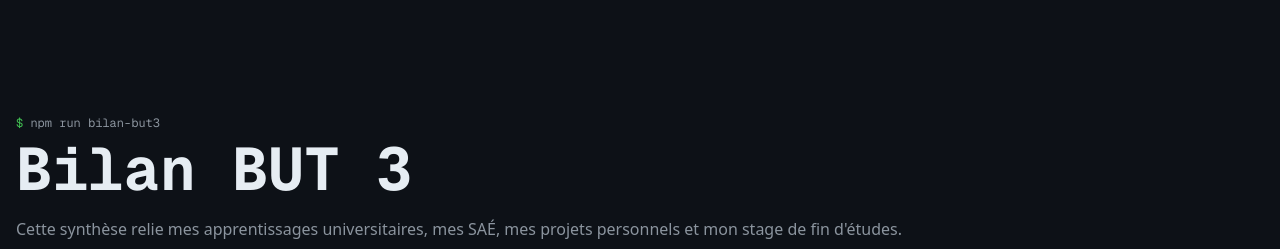
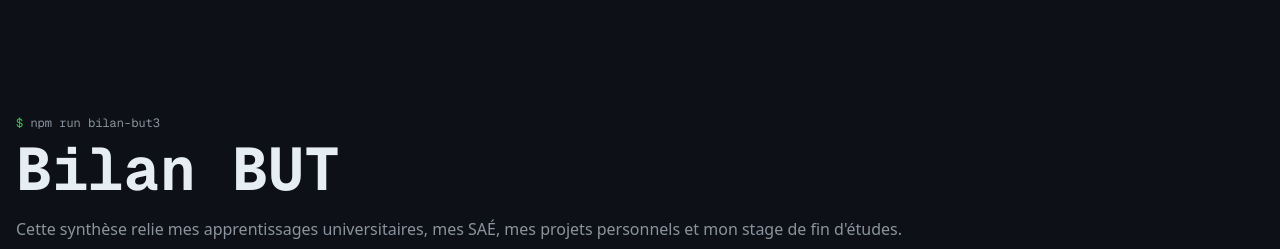
Before and after one commit to DiarraKonte/Portfolio-V2, a Next.js app: page / in a window 1280 px wide. Shown: the part 4220-4469 px from the top of the page. Built offline with nearby package versions, Linux system fonts and the light colour scheme.

Commit message:
rename Bilan BUT 3 header to Bilan BUT

```diff
--- a/components/main/PortfolioBilan.tsx
+++ b/components/main/PortfolioBilan.tsx
@@ -229,7 +229,7 @@ const PortfolioBilan = () => {
             <span style={{ color: "#3fb950" }}>$</span> npm run bilan-but3
           </p>
           <h2 className="text-4xl sm:text-6xl font-bold font-mono" style={{ color: "#e6edf3" }}>
-            Bilan BUT 3
+            Bilan BUT
           </h2>
           <p className="mt-4 max-w-4xl leading-7" style={{ color: "#8b949e" }}>
             Cette synthèse relie mes apprentissages universitaires, mes SAÉ, mes projets
```
